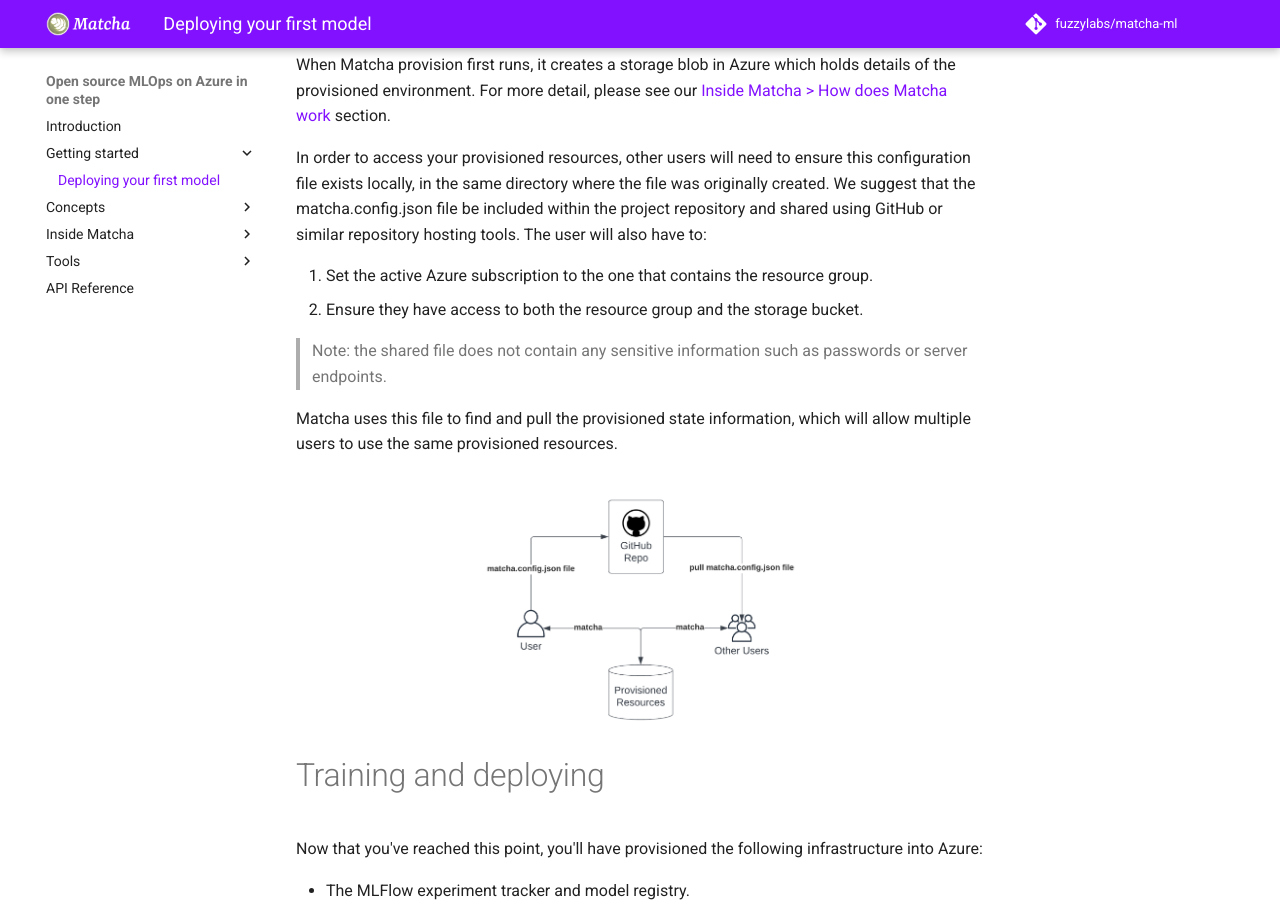
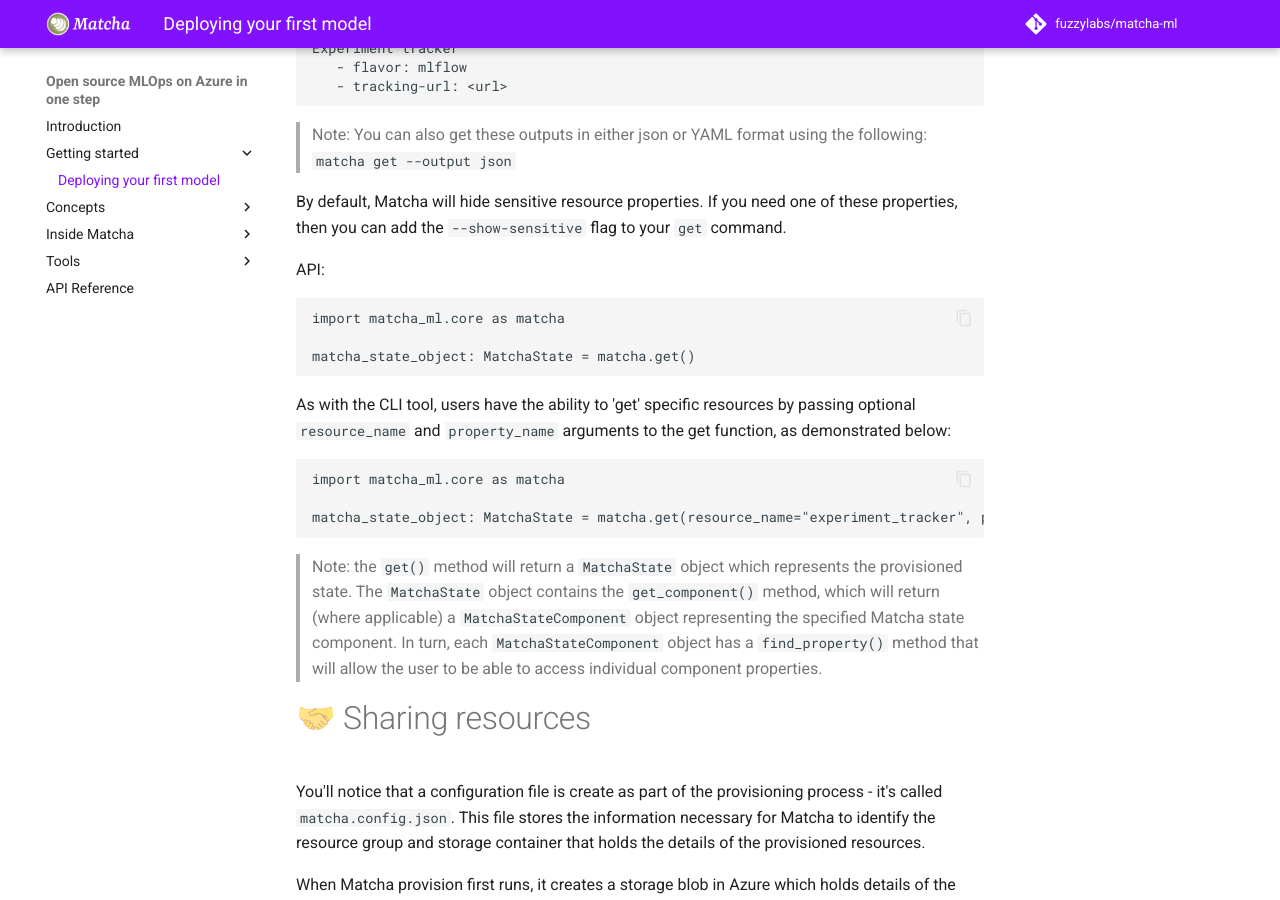
Before and after one commit to fuzzylabs/matcha, an MkDocs documentation site: the page built from docs/getting-started.md, in a window 1280 px wide and 900 px high, scrolled down 4077 px. Built offline with MkDocs 1.6.1 and Material for MkDocs 9.7.7, drawn with Linux system fonts in a browser that asks for light colours; comment, search, counter and statistics services are not loaded; some of the changed text lies outside the part shown.

Commit message:
[RPD-248] Add a basic example demonstrating how to use the API (#199)
* updates docs

* removes scratch.py

* fixes typos

* updates for comments

````diff
--- a/docs/getting-started.md
+++ b/docs/getting-started.md
@@ -1,6 +1,8 @@
 # Deploying your first model with Matcha
 
 In this guide, we'll walk you through how to provision your first machine learning infrastructure to Azure, and then use that infrastructure to train and deploy a model. The model we're using is a movie recommender, and we picked this because it's one that beginners can get up and running with quickly.
+
+There are two ways to interact with Matcha; via the CLI tool, or through the API. Throughout this guide we'll demonstrate how to get started using either method.
 
 There are five things we'll cover:
 
@@ -78,16 +80,27 @@
 
 Next, let's provision:
 
+CLI:
 ```bash
 matcha provision
 ```
 
-Initially, Matcha will ask you a few questions about how you'd like your infrastructure to be set up. Specifically, it will ask for a _name_ for your infrastructure, a _region_ to deploy it to. Once these details are provided, Matcha will proceed to initialize a remote state manager and ask for a password. After that, it will go ahead of provision infrastructure.
+> Note: users have the choice of passing optional arguments representing the location, prefix, and password parameters by using '--location', '--prefix', or '--password'. For example; `--location uksouth --prefix test123 --password strong_password`.
+
+API:
+```python
+import matcha_ml.core as matcha
+
+matcha_state_object: MatchaState = matcha.provision(location="uksouth", prefix="test123", password="strong_password")
+```
+
+Initially, Matcha will ask you a few questions about how you'd like your infrastructure to be set up. Specifically, it will ask for a _location_ for your infrastructure, a _prefix_ to deploy it to. Once these details are provided, Matcha will proceed to initialize a remote state manager and ask for a password. After that, it will go ahead of provision infrastructure.
 
 > Note: provisioning can take up to 20 minutes.
 
 Once provisioning is completed, you can query Matcha, using the `get` command:
 
+CLI:
 ```bash
 matcha get
 ```
@@ -151,6 +164,23 @@
 > Note: You can also get these outputs in either json or YAML format using the following: `matcha get --output json`
 
 By default, Matcha will hide sensitive resource properties. If you need one of these properties, then you can add the `--show-sensitive` flag to your `get` command.
+
+API:
+```python
+import matcha_ml.core as matcha
+
+matcha_state_object: MatchaState = matcha.get()
+```
+
+As with the CLI tool, users have the ability to 'get' specific resources by passing optional `resource_name` and `property_name` arguments to the get function, as demonstrated below:
+
+```python
+import matcha_ml.core as matcha
+
+matcha_state_object: MatchaState = matcha.get(resource_name="experiment_tracker", property_name="flavor")
+```
+
+> Note: the `get()` method will return a `MatchaState` object which represents the provisioned state. The `MatchaState` object contains the `get_component()` method, which will return (where applicable) a `MatchaStateComponent` object representing the specified Matcha state component. In turn, each `MatchaStateComponent` object has a `find_property()` method that will allow the user to be able to access individual component properties.
 
 # &#129309; Sharing resources
 
@@ -236,8 +266,16 @@
 
 The final thing you'll want to do is decommission the infrastructure that Matcha has set up during this guide. Matcha includes a `destroy` command which will remove everything that has been provisioned, which avoids running up an Azure bill!
 
+CLI:
 ```bash
 matcha destroy
+```
+
+API:
+```python
+import matcha_ml.core as matcha
+
+matcha.destroy()
 ```
 
 > Note: that this command is irreversible will remove all the resources deployed by `matcha provision` including the resource group, so make sure you save any data you wish to keep before running this command.
````
